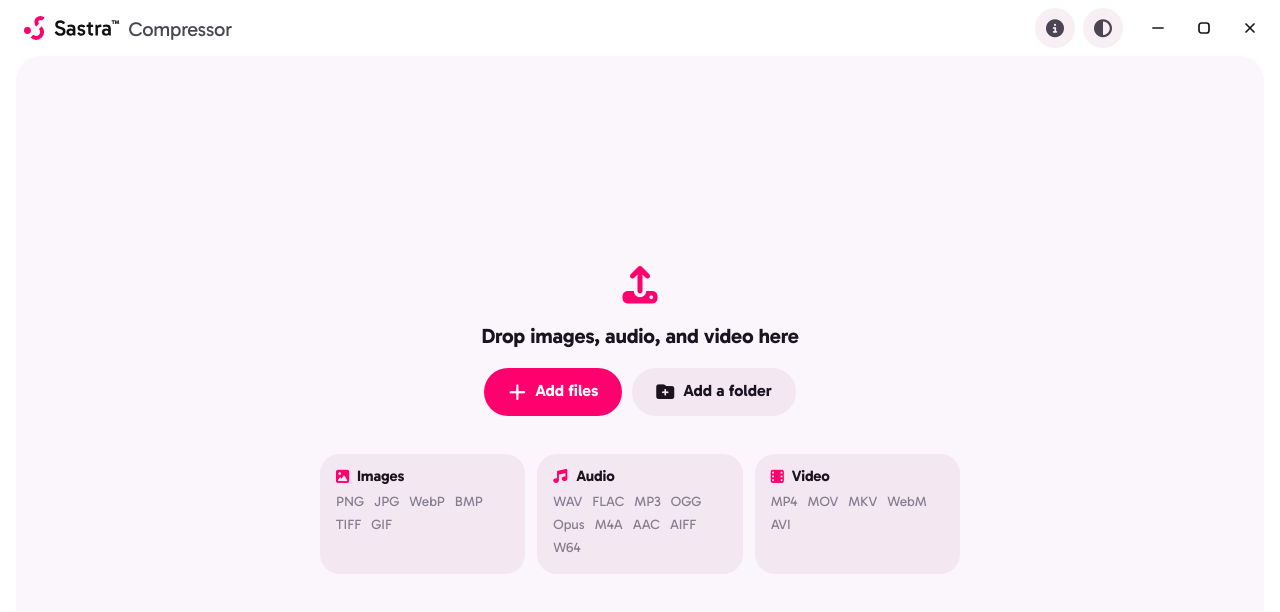
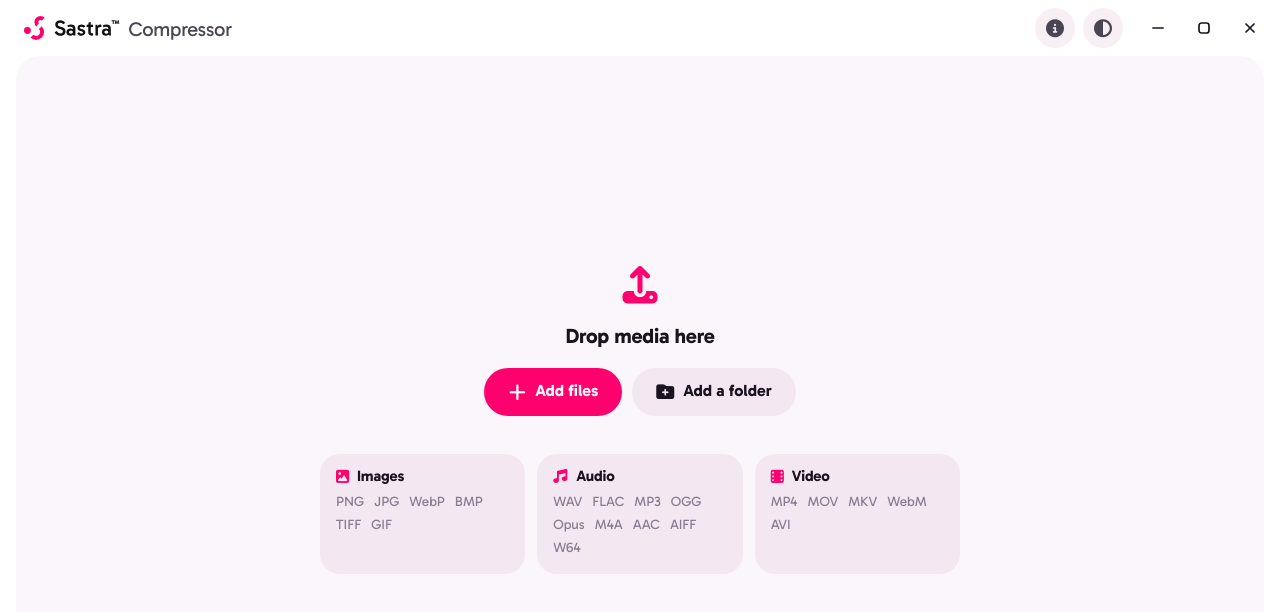
Before and after one commit to MrKrysion/Sastra-Compressor, a React (Vite) app: page / in a window 1280 px wide. Shown: the top 612 px of the page. Built offline with nearby package versions, Linux system fonts and the light colour scheme.

Commit message:
Shorten the empty screen's heading

```diff
--- a/src/App.tsx
+++ b/src/App.tsx
@@ -325,7 +325,7 @@ export default function App() {
           {rows.length === 0 ? (
             <div className={`drop-panel big${over ? ' over' : ''}`}>
               <i className="fa-solid fa-upload drop-icon" aria-hidden="true" />
-              <h2>Drop images, audio, and video here</h2>
+              <h2>Drop media here</h2>
               <div className="btn-row">
                 <button type="button" className="btn btn-primary" onClick={pickFiles}>
                   <i className="fa-solid fa-plus" aria-hidden="true" />Add files
```
